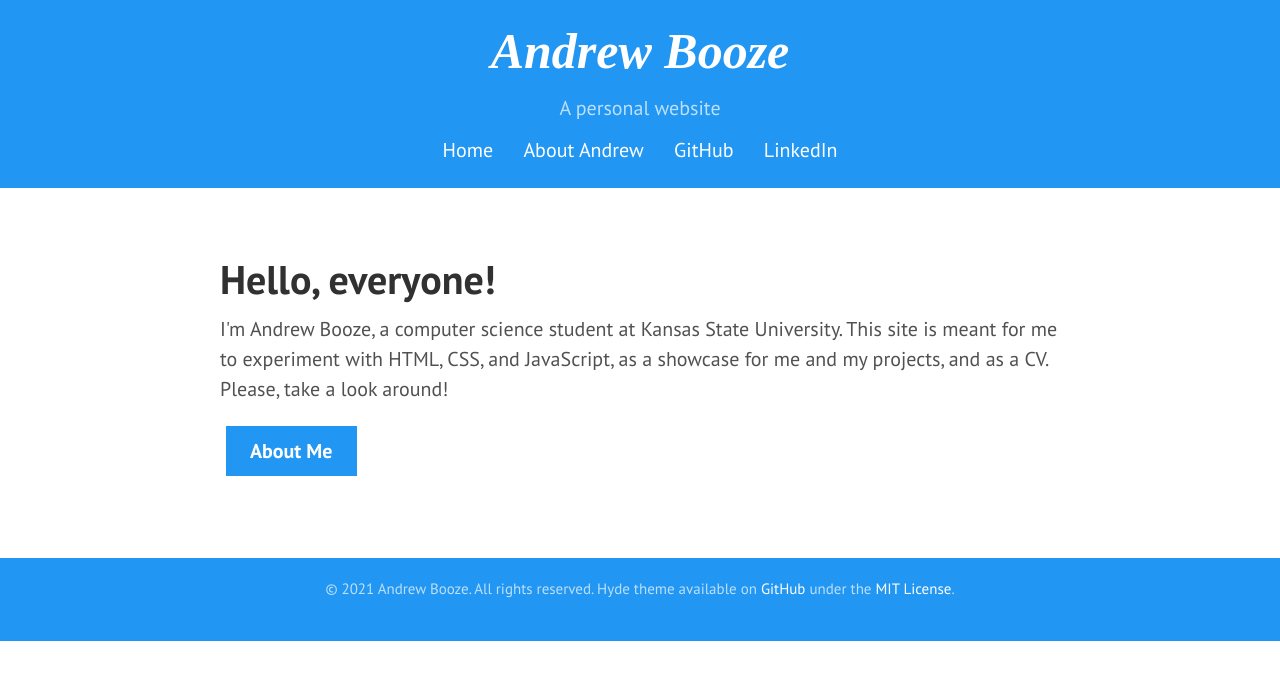
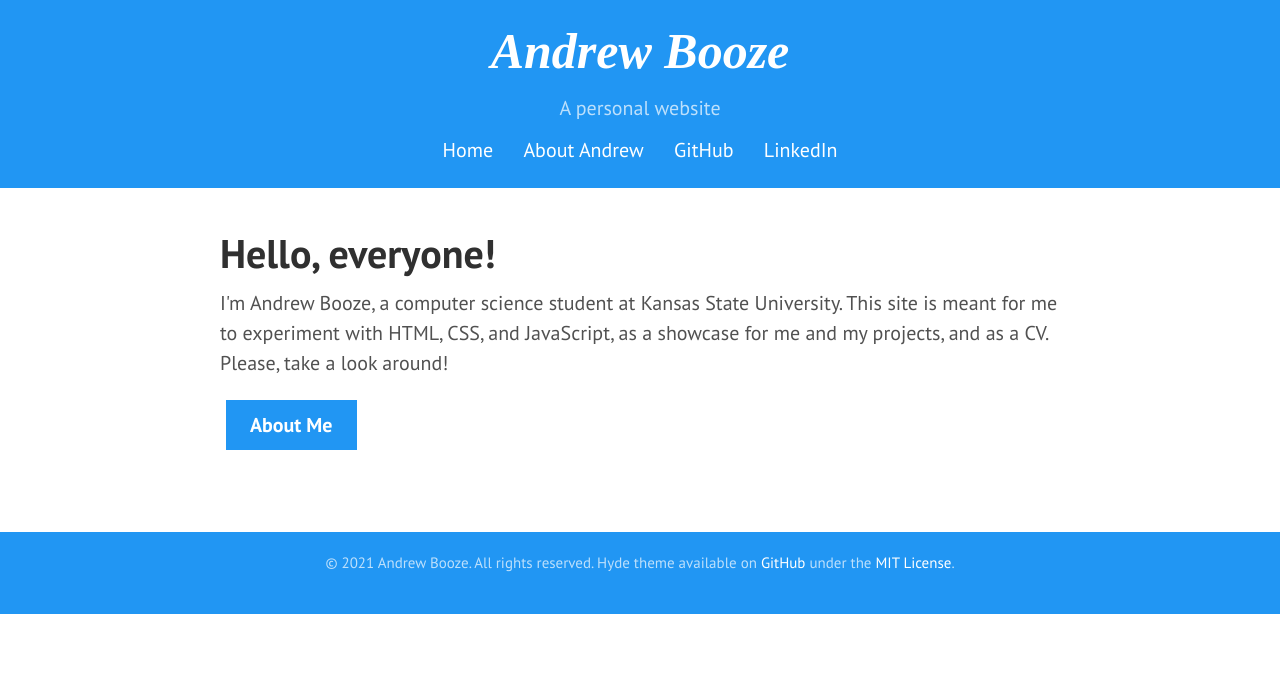
Before and after one commit to awbooze/awbooze.github.io, a Jekyll site: the page built from index.html, in a window 1280 px wide. Shown: the top 680 px of the page. Built offline with Jekyll 4.4.1, drawn with Linux system fonts in a browser that asks for light colours.

Commit message:
Update index.html h1 to have generic page h1 styling

```diff
--- a/index.html
+++ b/index.html
@@ -3,7 +3,7 @@
 title: Home
 ---
 
-<h1>Hello, everyone!</h1>
+<h1 class="page-title">Hello, everyone!</h1>
 
 <p>I'm Andrew Booze, a computer science student at Kansas State University. This site is meant for me to experiment with HTML, CSS, and JavaScript, as a showcase for me and my projects, and as a CV. Please, take a look around!</p>
 
```
